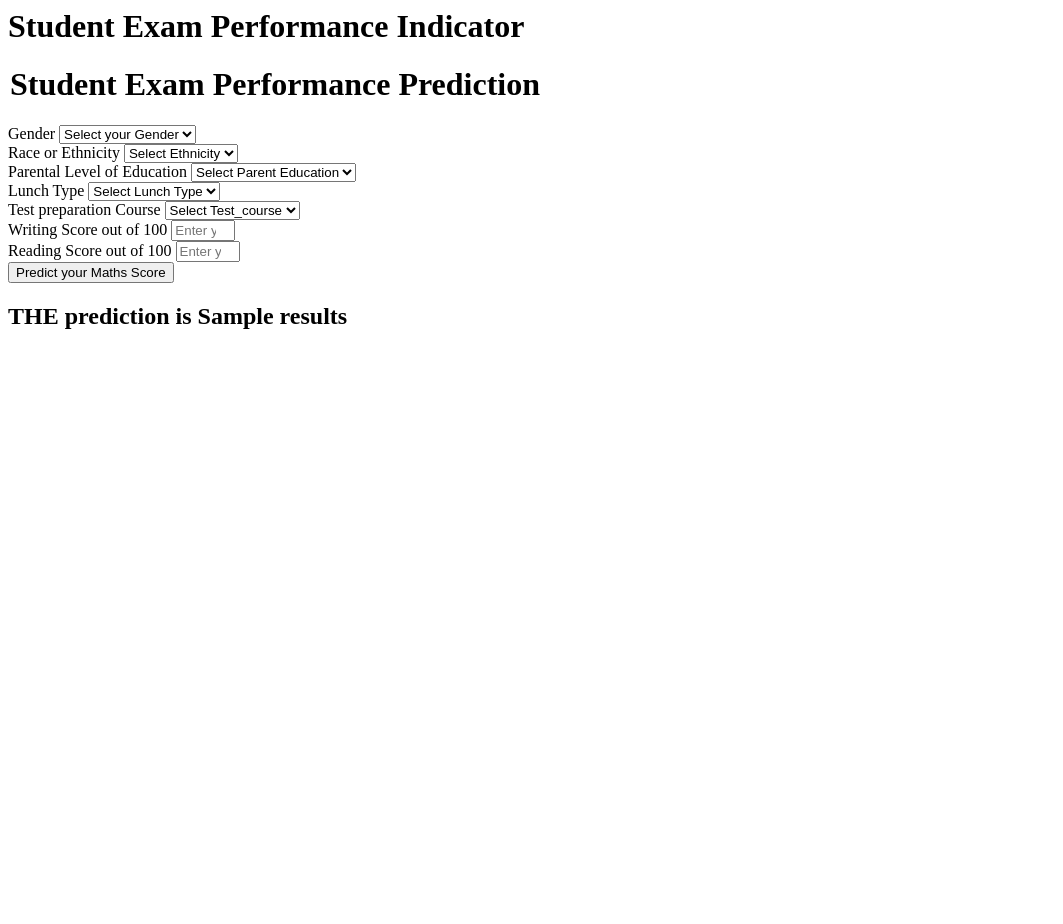
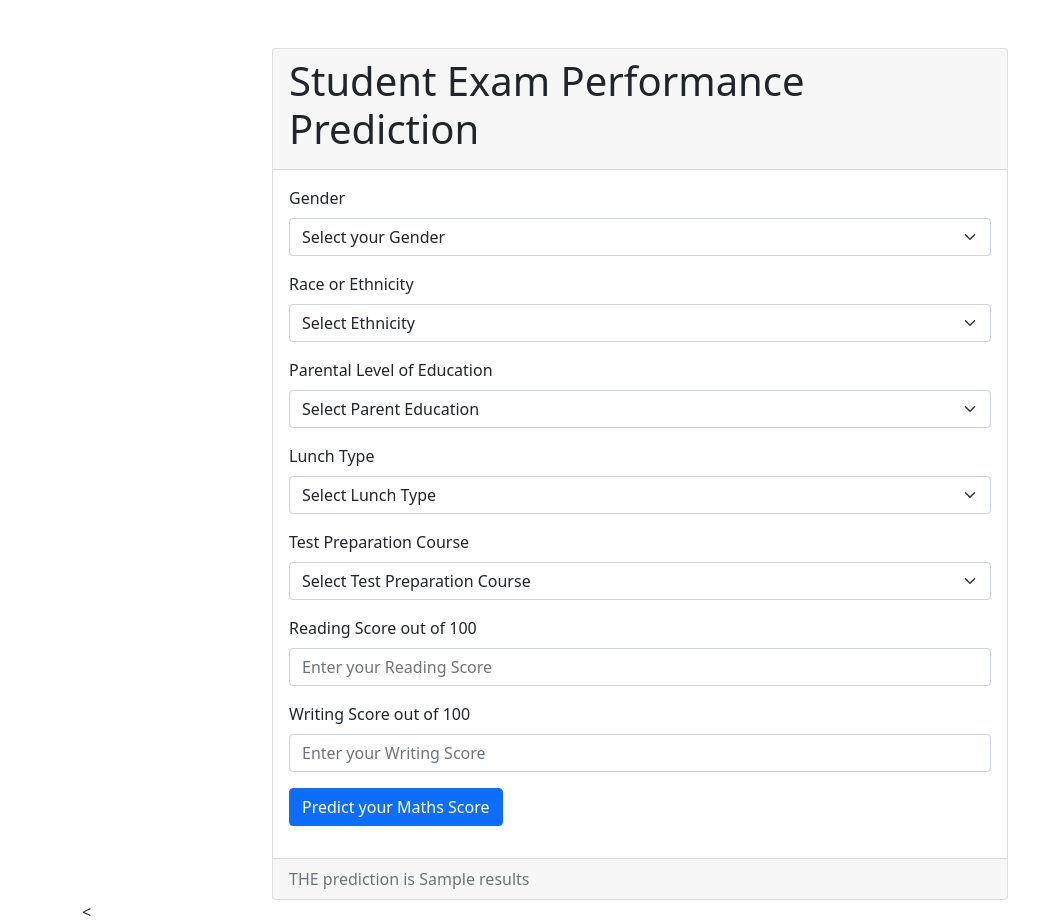
Before and after one commit to xiatec/SPP-Student_performance_prediction, a Flask app: template templates/home.html in a window 1280 px wide. Shown: the whole page, without its empty margins (0-1063 px from the left). Before the commit the page ends 329 px from the top, so only its background shows below. Run offline with Flask 3, Linux system fonts and the light colour scheme; the template is opened without the code that fills it: most values are stand-ins (such as "Sample title", 1, 10 or a date in 2020).

Commit message:
flask app update

```diff
--- a/templates/home.html
+++ b/templates/home.html
@@ -1,111 +1,85 @@
-<html>
+<!DOCTYPE html>
+<html lang="en">
+<head>
+    <meta charset="UTF-8">
+    <meta name="viewport" content="width=device-width, initial-scale=1.0">
+    <title>Student Exam Performance Predictor</title>
+    <link href="https://cdn.jsdelivr.net/npm/bootstrap@5.1.3/dist/css/bootstrap.min.css" rel="stylesheet">
+</head>
 <body>
-    <div class="login">
-       <h1>Student Exam Performance Indicator</h1>
-
+    <div class="container mt-5">
+        <div class="row">
+            <div class="col-md-8 offset-md-2">
+                <div class="card">
+                    <div class="card-header">
+                        <h1>Student Exam Performance Prediction</h1>
+                    </div>
+                    <div class="card-body">
                         <form action="{{ url_for('predict_datapoint')}}" method="post">
-        <h1>
-            <legend>Student Exam Performance Prediction</legend>
-        </h1>
                             <div class="mb-3">
-            <label class="form-label">Gender</label>
-            <select class="form-control" name="gender" placeholder="Enter you Gender" required>
-                <option class="placeholder" selected disabled value="">Select your Gender</option>
-                <option value="male">
-                    Male
-                </option>
-                <option value="female">
-                    Female
-                </option>
+                                <label for="gender" class="form-label">Gender</label>
+                                <select class="form-select" name="gender" id="gender" required>
+                                    <option value="" disabled selected>Select your Gender</option>
+                                    <option value="male">Male</option>
+                                    <option value="female">Female</option>
                                 </select>
                             </div>
                             <div class="mb-3">
-            <label class="form-label">Race or Ethnicity</label>
-            <select class="form-control" name="ethnicity" placeholder="Enter you ethnicity" required>
-                <option class="placeholder" selected disabled value="">Select Ethnicity</option>
-                <option value="group A">
-                    Group A
-                </option>
-                <option value="group B">
-                    Group B
-                </option>
-                <option value="group C">
-                    Group C
-                </option>
-                <option value="group D">
-                    Group D
-                </option>
-                <option value="group E">
-                    Group E
-                </option>
+                                <label for="ethnicity" class="form-label">Race or Ethnicity</label>
+                                <select class="form-select" name="ethnicity" id="ethnicity" required>
+                                    <option value="" disabled selected>Select Ethnicity</option>
+                                    <option value="group A">Group A</option>
+                                    <option value="group B">Group B</option>
+                                    <option value="group C">Group C</option>
+                                    <option value="group D">Group D</option>
+                                    <option value="group E">Group E</option>
                                 </select>
                             </div>
                             <div class="mb-3">
-            <label class="form-label">Parental Level of Education</label>
-            <select class="form-control" name="parental_level_of_education"
-                placeholder="Enter you Parent Education" required>
-                <option class="placeholder" selected disabled value="">Select Parent Education</option>
-                <option value="associate's degree">
-                    associate's degree
-                </option>
-                <option value="bachelor's degree">
-                    bachelor's degree
-                </option>
-                <option value="high school">
-                    high school
-                </option>
-                <option value="master's degree">
-                    master's degree
-                </option>
-                <option value="some college">
-                    some college
-                </option>
-                <option value="some high school">
-                    some high school
-                </option>
+                                <label for="parental_level_of_education" class="form-label">Parental Level of Education</label>
+                                <select class="form-select" name="parental_level_of_education" id="parental_level_of_education" required>
+                                    <option value="" disabled selected>Select Parent Education</option>
+                                    <option value="associate's degree">associate's degree</option>
+                                    <option value="bachelor's degree">bachelor's degree</option>
+                                    <option value="high school">high school</option>
+                                    <option value="master's degree">master's degree</option>
+                                    <option value="some college">some college</option>
+                                    <option value="some high school">some high school</option>
                                 </select>
                             </div>
                             <div class="mb-3">
-            <label class="form-label">Lunch Type</label>
-            <select class="form-control" name="lunch" placeholder="Enter you Lunch" required>
-                <option class="placeholder" selected disabled value="">Select Lunch Type</option>
-                <option value="free/reduced">
-                    free/reduced
-                </option>
-                <option value="standard">
-                    standard
-                </option>
+                                <label for="lunch" class="form-label">Lunch Type</label>
+                                <select class="form-select" name="lunch" id="lunch" required>
+                                    <option value="" disabled selected>Select Lunch Type</option>
+                                    <option value="free/reduced">free/reduced</option>
+                                    <option value="standard">standard</option>
                                 </select>
                             </div>
                             <div class="mb-3">
-            <label class="form-label">Test preparation Course</label>
-            <select class="form-control" name="test_preparation_course" placeholder="Enter you Course"
-                required>
-                <option class="placeholder" selected disabled value="">Select Test_course</option>
-                <option value="none">
-                    None
-                </option>
-                <option value="completed">
-                    Completed
-                </option>
+                                <label for="test_preparation_course" class="form-label">Test Preparation Course</label>
+                                <select class="form-select" name="test_preparation_course" id="test_preparation_course" required>
+                                    <option value="" disabled selected>Select Test Preparation Course</option>
+                                    <option value="none">None</option>
+                                    <option value="completed">Completed</option>
                                 </select>
                             </div>
                             <div class="mb-3">
-            <label class="form-label">Writing Score out of 100</label>
-            <input class="form-control" type="number" name="reading_score"
-                placeholder="Enter your Reading score" min='0' max='100' />
+                                <label for="reading_score" class="form-label">Reading Score out of 100</label>
+                                <input type="number" class="form-control" name="reading_score" id="reading_score" placeholder="Enter your Reading Score" min='0' max='100' required>
                             </div>
                             <div class="mb-3">
-            <label class="form-label">Reading Score out of 100</label>
-            <input class="form-control" type="number" name="writing_score"
-                placeholder="Enter your Reading Score" min='0' max='100' />
+                                <label for="writing_score" class="form-label">Writing Score out of 100</label>
+                                <input type="number" class="form-control" name="writing_score" id="writing_score" placeholder="Enter your Writing Score" min='0' max='100' required>
                             </div>
                             <div class="mb-3">
-            <input class="btn btn-primary" type="submit" value="Predict your Maths Score" required />
+                                <input type="submit" class="btn btn-primary" value="Predict your Maths Score">
                             </div>
                         </form>
-    <h2>
-       THE  prediction is {{results}}
-    </h2>
-   <body>
-</html>
+                    </div>
+                    <div class="card-footer text-muted">
+                        THE prediction is {{ results }}
+                    </div>
+                </div>
+            </div>
+        </div>
+    <</div>
```
Also changed, not shown: templates/index.html (+27 -1 lines). Lines whose indentation alone changed are shown as unchanged.
